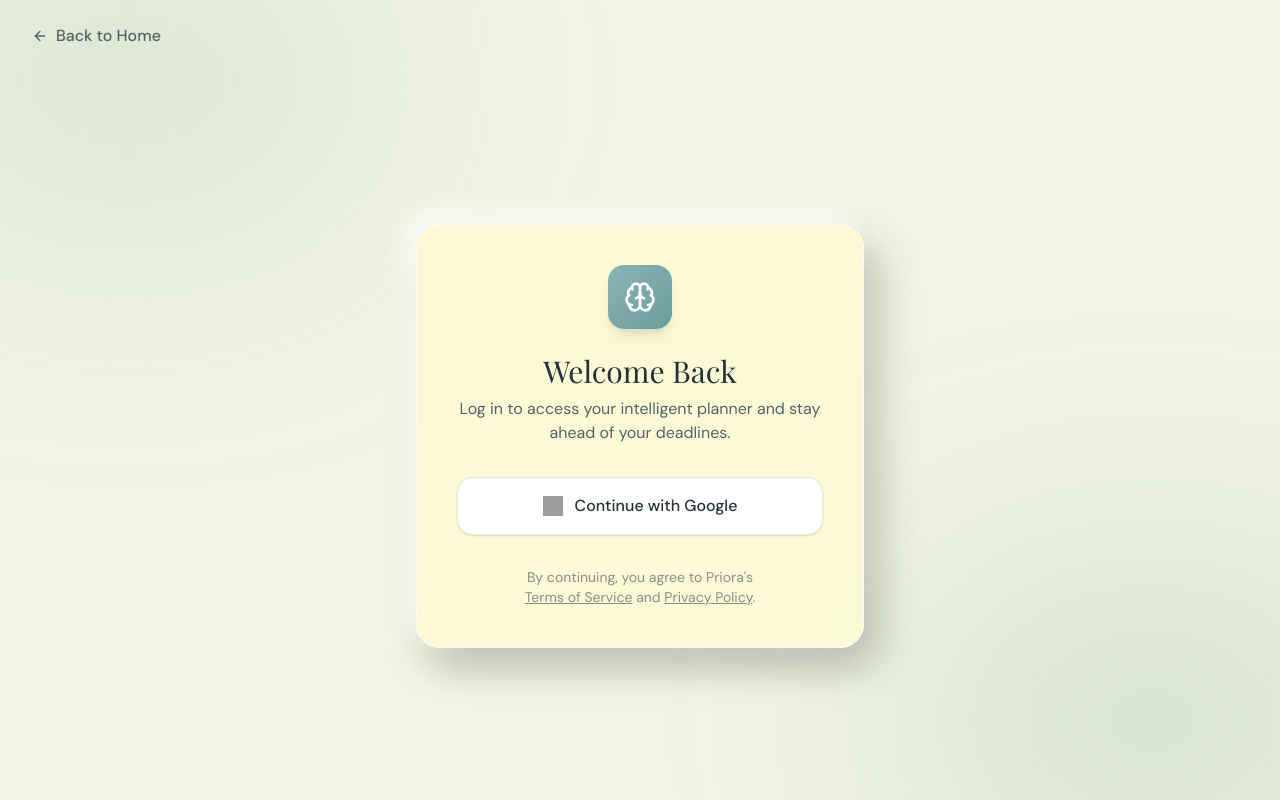
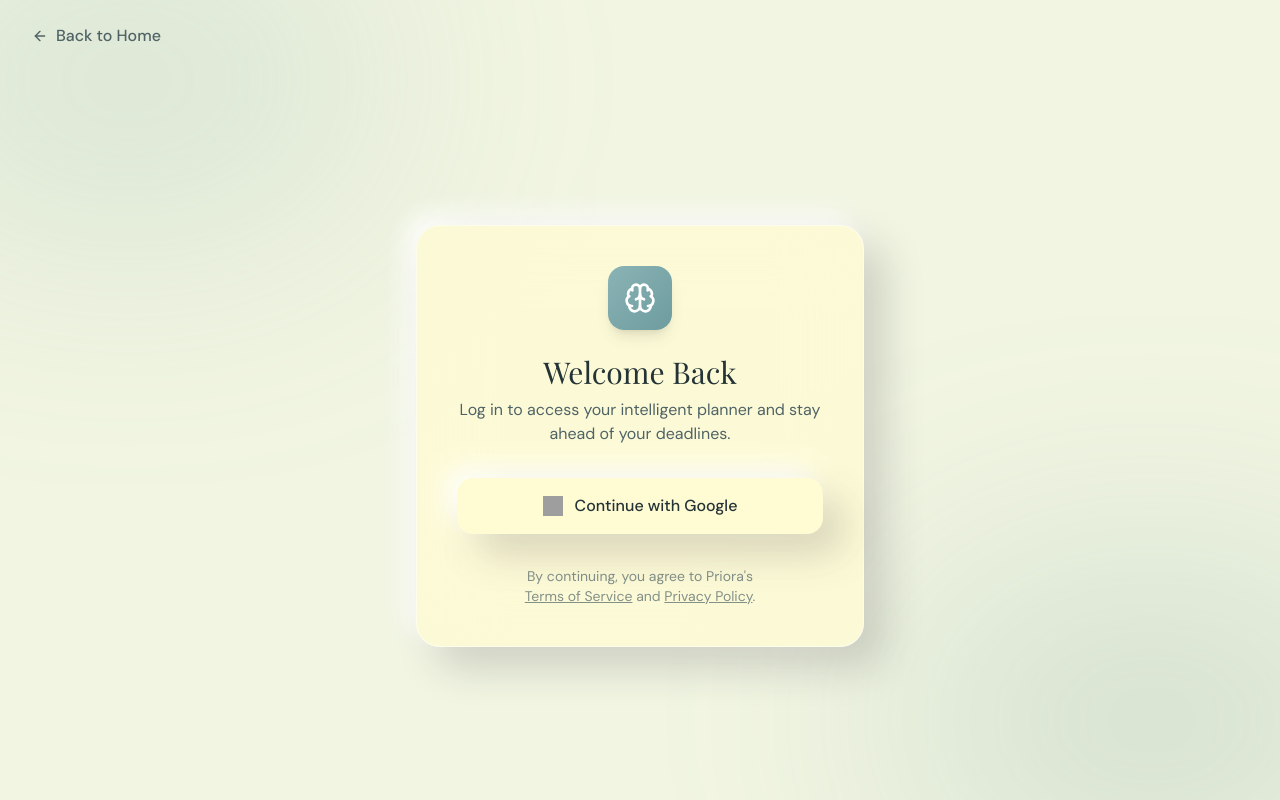
Before and after one commit to OnkarGaikwad-astro/Priora, a Next.js app: page /login in a window 1280 px wide. Built offline with nearby package versions, Linux system fonts and the light colour scheme; no server answers; grey boxes are pictures that could not be loaded; a web font is replaced by a local one.

Commit message:
fix(ui): remove conflicting dark mode classes on login page to restore skeuomorphic aesthetics

```diff
--- a/src/app/login/page.tsx
+++ b/src/app/login/page.tsx
@@ -37,8 +37,8 @@ export default function LoginPage() {
     <div className="min-h-screen bg-[var(--color-bg-main)] flex flex-col relative overflow-hidden">
 
       {/* Abstract Background Blobs */}
-      <div className="absolute top-[-10%] left-[-10%] w-[40%] h-[40%] bg-[var(--color-primary)]/20 rounded-full blur-[120px] pointer-events-none mix-blend-multiply dark:mix-blend-screen"></div>
-      <div className="absolute bottom-[-10%] right-[-10%] w-[40%] h-[40%] bg-[var(--color-status-info)]/20 rounded-full blur-[120px] pointer-events-none mix-blend-multiply dark:mix-blend-screen"></div>
+      <div className="absolute top-[-10%] left-[-10%] w-[40%] h-[40%] bg-[var(--color-primary)]/20 rounded-full blur-[120px] pointer-events-none mix-blend-multiply"></div>
+      <div className="absolute bottom-[-10%] right-[-10%] w-[40%] h-[40%] bg-[var(--color-status-info)]/20 rounded-full blur-[120px] pointer-events-none mix-blend-multiply"></div>
 
       {/* Nav / Back Button */}
       <nav className="relative z-10 w-full px-8 py-6 flex items-center">
@@ -53,7 +53,7 @@ export default function LoginPage() {
           initial={{ opacity: 0, y: 20 }}
           animate={{ opacity: 1, y: 0 }}
           transition={{ duration: 0.5, ease: "easeOut" }}
-          className="w-full max-w-md bg-[var(--color-cream)]/80 dark:bg-black/40 backdrop-blur-2xl rounded-3xl p-8 md:p-10 shadow-[var(--shadow-skeuo),0_20px_40px_rgba(0,0,0,0.1)] border border-white/50 dark:border-white/10"
+          className="w-full max-w-md bg-[var(--color-cream)]/80 backdrop-blur-2xl rounded-3xl p-8 md:p-10 shadow-[var(--shadow-skeuo)] border border-white/50"
         >
 
           <div className="flex flex-col items-center mb-8">
@@ -76,7 +76,7 @@ export default function LoginPage() {
             <button
               onClick={handleGoogleLogin}
               disabled={isLoading}
-              className="group relative w-full flex items-center justify-center gap-3 px-6 py-4 bg-white dark:bg-[#1A1A1A] text-[var(--color-text-primary)] font-medium rounded-2xl shadow-sm border border-gray-200 dark:border-gray-800 hover:shadow-md hover:border-gray-300 dark:hover:border-gray-700 transition-all disabled:opacity-70 disabled:cursor-not-allowed"
+              className="group relative w-full flex items-center justify-center gap-3 px-6 py-4 bg-[var(--color-bg-card)] text-[var(--color-text-primary)] font-medium rounded-2xl shadow-[var(--shadow-skeuo)] hover:shadow-[var(--shadow-skeuo-hover)] transition-all disabled:opacity-70 disabled:cursor-not-allowed hover:-translate-y-1 active:translate-y-0"
             >
               {isLoading ? (
                 <Loader2 className="w-5 h-5 animate-spin text-[var(--color-text-secondary)]" />
```
